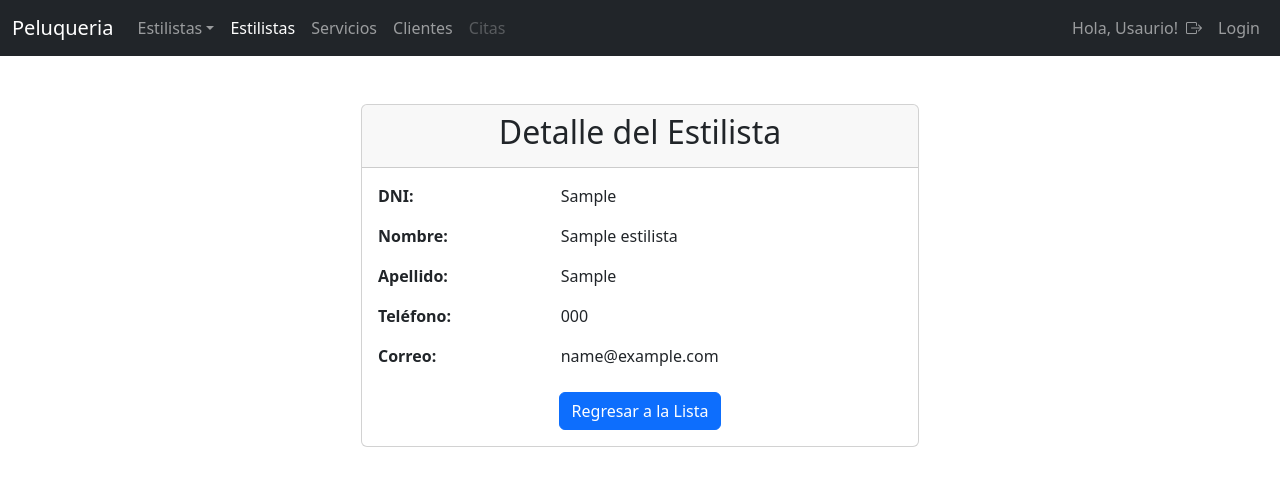
After one commit to yecit1997/salon_mejora, a Django app: a page that uses templates/core/base.html in a window 1280 px wide. The commit adds this page. Shown: the top 486 px of the page. Run offline with Django 5.2, Linux system fonts and the light colour scheme; tables that the repository leaves empty hold one stand-in row (values such as "Sample post").

Commit message:
Se agrega funcionalidad a la tabla de visualizacion de estilista

```diff
--- a/estilista/models.py
+++ b/estilista/models.py
@@ -7,6 +7,7 @@ class Estilista(models.Model):
     apellido = models.CharField(max_length=50)
     telefono = models.CharField(max_length=20, unique=True)
     email = models.EmailField(unique=True, blank=False, null=False)
+    deshabilitado = models.BooleanField(default=False)
     fecha_creacion = models.DateTimeField(auto_now_add=True)
     fecha_modificacion = models.DateTimeField(auto_now=True)
 
--- a/estilista/urls.py
+++ b/estilista/urls.py
@@ -4,4 +4,7 @@ from estilista import views
 urlpatterns = [
     path('crear-estilista', views.crear_estilista, name='crear-estilista'),
     path('lista-estilistas', views.lista_estilistas, name='lista-estilistas'),
+    path('editar-estilista/<str:dni>', views.editar_estilista, name='editar-estilista'),
+    path('ver-estilista/<str:dni>', views.ver_estilista, name='ver-estilista'),
+    path('eliminar-estilista/<str:dni>', views.eliminar_estilista, name='eliminar-estilista'),
 ]
--- a/estilista/views.py
+++ b/estilista/views.py
@@ -1,9 +1,10 @@
-from django.shortcuts import render, redirect
+from django.shortcuts import render, redirect, get_object_or_404
 from .estilistaForm import EstilistaForm
 from .models import Estilista
+from django.db import models
 
-# Create your views here.
 
+# Crear estilista
 def crear_estilista(request):
     if request.method == 'POST':
         estilista_form = EstilistaForm(request.POST)
@@ -18,10 +19,60 @@ def crear_estilista(request):
     }
     return render(request, 'estilistas/create_estilista.html', context=context)
 
-
+# Listar estilistas
 def lista_estilistas(request):
     estilistas = Estilista.objects.all()
+    status = request.GET.get('status', 'all')
+    if status == 'active':
+        estilistas = estilistas.filter(deshabilitado=False)
+    elif status == 'disabled':
+        estilistas = estilistas.filter(deshabilitado=True)
+    query = request.GET.get('q')
+    if query:
+        estilistas = Estilista.objects.filter(
+            models.Q(dni__icontains=query) |
+            models.Q(nombre__icontains=query) |
+            models.Q(apellido__icontains=query) |
+            models.Q(telefono__icontains=query) |
+            models.Q(email__icontains=query)
+        )
+
+    # estilistas = Estilista.objects.filter(deshabilitado=False)
     context = {
-        'estilistas':estilistas
+        'estilistas':estilistas,
+        'status': status
     }
     return render(request, 'estilistas/lista_estilista.html', context=context)
+
+
+# Editar estilista
+def editar_estilista(request, dni):
+    estilista: str = get_object_or_404(Estilista, dni=dni)
+    if request.method == 'GET':
+        estilista_form = EstilistaForm(instance=estilista)
+    else:
+        estilista_form = EstilistaForm(request.POST, instance=estilista)
+        if estilista_form.is_valid():
+            estilista_form.save()
+        return redirect('lista-estilistas')
+
+    context = {
+        'estilista_form':estilista_form
+    }
+    return render(request, 'estilistas/editar_estilista.html', context=context)
+
+
+# Visaulizar estilista
+def ver_estilista(request, dni):
+    estilista = get_object_or_404(Estilista, dni=dni)
+    context = {
+        'estilista':estilista
+    }
+    return render(request, 'estilistas/ver_estilista.html', context=context)
+
+
+# Eliminar estilista
+def eliminar_estilista(request, dni):
+    estilista = get_object_or_404(Estilista, dni=dni)
+    estilista.delete()
+    return redirect('lista-estilistas')
--- a/templates/core/base.html
+++ b/templates/core/base.html
@@ -16,6 +16,10 @@
             integrity="sha384-T3c6CoIi6uLrA9TneNEoa7RxnatzjcDSCmG1MXxSR1GAsXEV/Dwwykc2MPK8M2HN"
             crossorigin="anonymous"
         />
+        <head>
+            <!-- Bootstrap Icons -->
+            <link href="https://cdn.jsdelivr.net/npm/bootstrap-icons/font/bootstrap-icons.css" rel="stylesheet">
+        </head>
     </head>
 
     <body>
--- a/templates/core/navegacion.html
+++ b/templates/core/navegacion.html
@@ -11,9 +11,6 @@
                   <ul class="dropdown-menu">
                       <li><a class="dropdown-item" href="{% url 'crear-estilista' %}">Crear</a></li>
                       <li><a class="dropdown-item" href="{% url 'lista-estilistas' %}">Listar</a></li>
-                      <li><a class="dropdown-item" href="#">Something else here</a></li>
-                      <li><hr class="dropdown-divider"></li>
-                      <li><a class="dropdown-item" href="#">Separated link</a></li>
                   </ul>
               </li>
               <a class="nav-link active" aria-current="page" href="#">Estilistas</a>
@@ -24,7 +21,7 @@
           <div class="navbar-nav ms-auto">
 
               <span class="navbar-text">Hola, Usaurio!</span>
-              <a class="nav-link" href="#">Logout</a>
+              <a class="nav-link" href="#"><i class="bi bi-box-arrow-right"></i></a>
 
               <a class="nav-link" href="#">Login</a>
 
--- /dev/null
+++ b/templates/estilistas/ver_estilista.html
@@ -0,0 +1,62 @@
+{% extends 'core/base.html' %}
+
+{% load static %}
+
+{% block title %}Detalle Estilista{% endblock title %}
+
+{% block content %}
+<div class="container mt-5 d-flex justify-content-center">
+    <div class="card" style="width: 50%;">
+        <div class="card-header text-center">
+            <h2>Detalle del Estilista</h2>
+        </div>
+        <div class="card-body">
+            <div class="row mb-3">
+                <div class="col-md-4">
+                    <strong>DNI:</strong>
+                </div>
+                <div class="col-md-8">
+                    {{ estilista.dni }}
+                </div>
+            </div>
+            <div class="row mb-3">
+                <div class="col-md-4">
+                    <strong>Nombre:</strong>
+                </div>
+                <div class="col-md-8">
+                    {{ estilista.nombre }}
+                </div>
+            </div>
+            <div class="row mb-3">
+                <div class="col-md-4">
+                    <strong>Apellido:</strong>
+                </div>
+                <div class="col-md-8">
+                    {{ estilista.apellido }}
+                </div>
+            </div>
+            <div class="row mb-3">
+                <div class="col-md-4">
+                    <strong>Teléfono:</strong>
+                </div>
+                <div class="col-md-8">
+                    {{ estilista.telefono }}
+                </div>
+            </div>
+            <div class="row mb-3">
+                <div class="col-md-4">
+                    <strong>Correo:</strong>
+                </div>
+                <div class="col-md-8">
+                    {{ estilista.email }}
+                </div>
+            </div>
+            <div class="row mt-4">
+                <div class="col text-center">
+                    <a href="{% url 'lista-estilistas' %}" class="btn btn-primary">Regresar a la Lista</a>
+                </div>
+            </div>
+        </div>
+    </div>
+</div>
+{% endblock content %}
```
Also changed, not shown: templates/estilistas/editar_estilista.html (added, +27 -0 lines), templates/estilistas/lista_estilista.html (+58 -1 lines), estilista/migrations/0002_estilista_deshabilitado.py (added).
